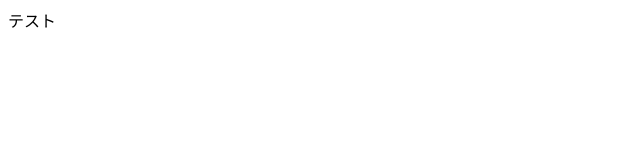
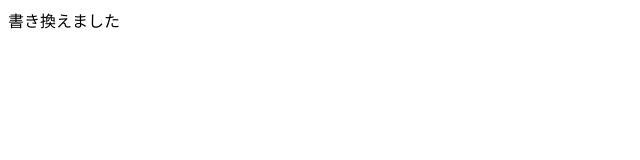
Before and after one commit to 251205080sat/20260511, a plain HTML site: page index.html in a window 1280 px wide. Shown: the full height of the page, 0-640 px from the left. Drawn offline with Linux system fonts and the light colour scheme.

Commit message:
Update index.html
bodyの内容を書き換えました。

```diff
--- a/index.html
+++ b/index.html
@@ -5,6 +5,6 @@
     <title>タイトル</title>
   </head>
   <body>
-    テスト
+    書き換えました
   </body>
 </html>
```
